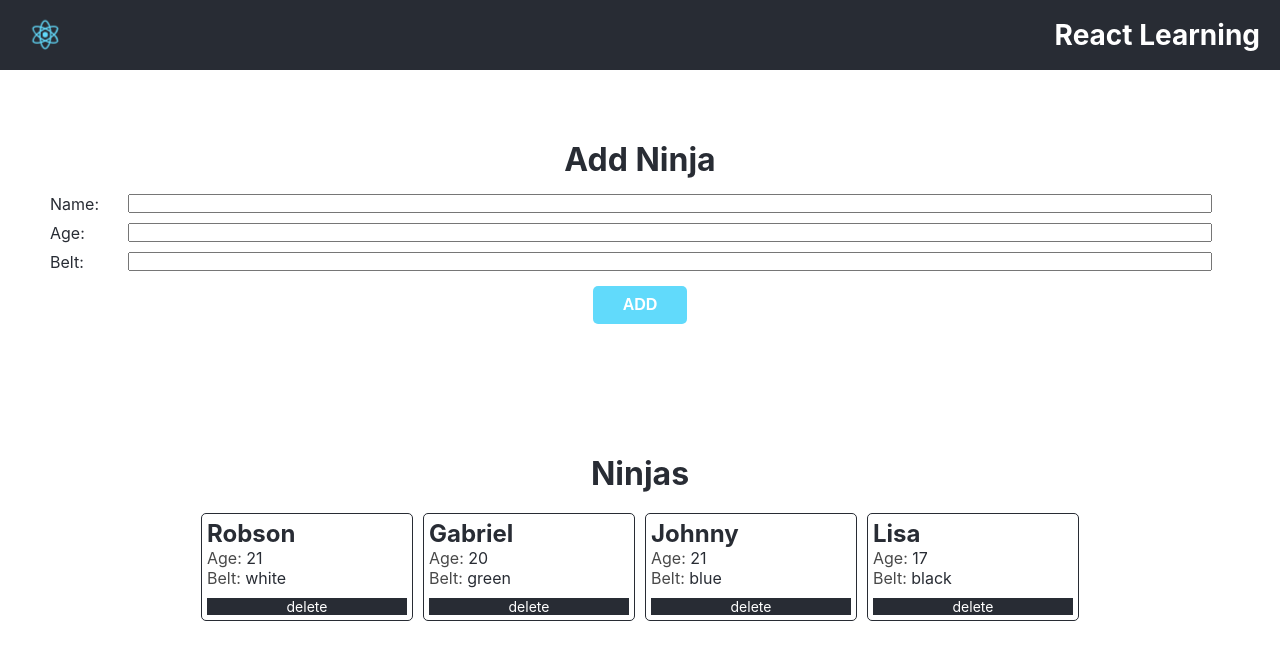
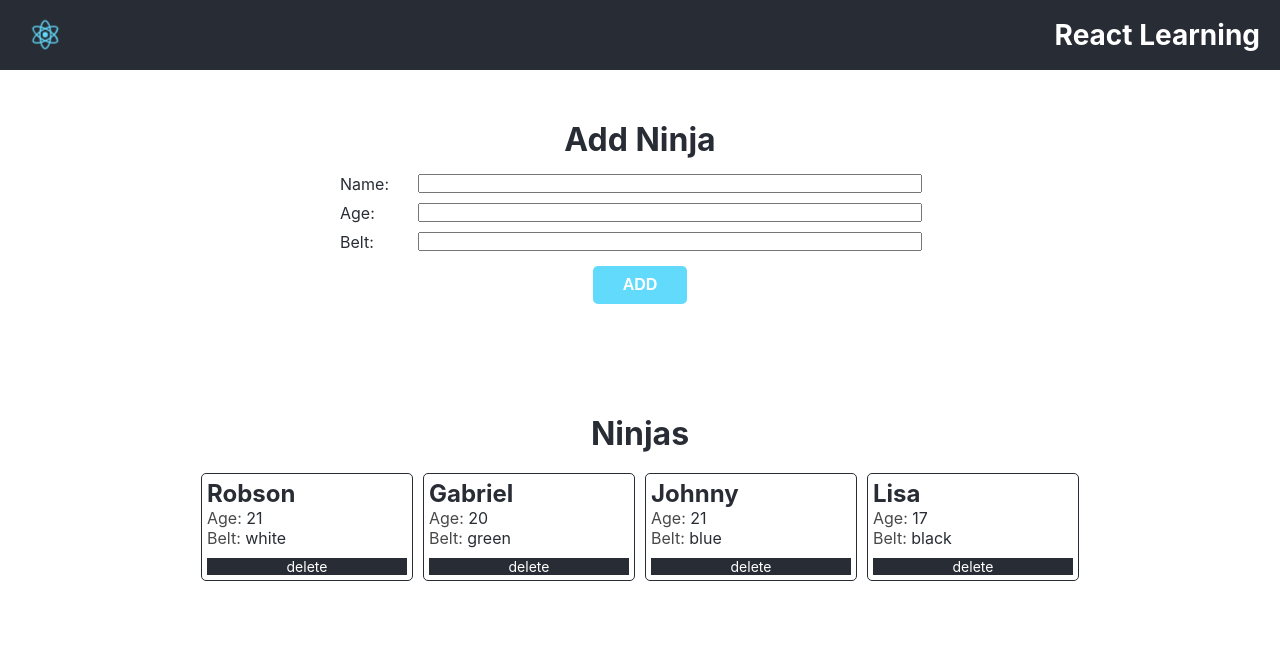
Before and after one commit to rob-ec/react-redux-learning, a React (Create React App) app: page / in a window 1280 px wide. Shown: the top 660 px of the page. Built offline with nearby package versions, Linux system fonts and the light colour scheme.

Commit message:
Polishing interface and cleaning code

```diff
--- a/src/AddNinja.css
+++ b/src/AddNinja.css
@@ -1,5 +1,6 @@
 .add-ninja {
     display   : flex;
+    max-width: 600px;
     flex-basis: 100%;
     flex-wrap : wrap;
 
@@ -10,7 +11,7 @@
 
     padding: 50px;
 
-    margin-top: 20px;
+    margin: auto;
 }
 
 .add-ninja header {
--- a/src/App.css
+++ b/src/App.css
@@ -3,6 +3,9 @@
   --color-B: #282c34;
 }
 
+/**
+* APP
+*/
 .App {
   display  : flex;
   flex-wrap: wrap;
@@ -50,17 +53,6 @@
   justify-self: flex-end;
 }
 
-@media(max-width: 800px) {
-  .ninja {
-    flex-basis: 40%;
-  }
-
-  .add-ninja input {
-    margin    : 5px auto;
-    flex-basis: calc(100% - 100px);
-  }
-}
-
 button {
 
   font-size     : 1em;
@@ -76,3 +68,14 @@ button {
   padding: 10px 30px;
   margin : 10px auto;
 }
+
+@media(max-width: 800px) {
+  .ninja {
+    flex-basis: 40%;
+  }
+
+  .add-ninja input {
+    margin    : 5px auto;
+    flex-basis: calc(100% - 100px);
+  }
+}
--- a/src/App.js
+++ b/src/App.js
@@ -47,10 +47,12 @@ class App extends Component {
       <div className="App">
         <header className="App-header">
           <img src={logo} className="App-logo" alt="logo" />
+
           <div className="App-Title">
             <h1>React Learning</h1>
           </div>
         </header>
+
         <AddNinja addNinja={this.addNinja} />
         <Ninjas ninjas={this.state.ninjas} deleteNinja={this.deleteNinja} />
       </div>
--- a/src/Ninjas.css
+++ b/src/Ninjas.css
@@ -1,5 +1,5 @@
 /**
-* Ninja Component
+* Ninja
 */
 .ninja {
     flex-basis: 200px;
@@ -48,8 +48,6 @@
     color: var(--color-B);
 
     padding: 50px;
-
-    margin-top: 20px;
 }
 
 .ninja-list header {
--- a/src/Ninjas.js
+++ b/src/Ninjas.js
@@ -4,8 +4,6 @@ import './Ninjas.css';
 const Ninjas = ({ ninjas, deleteNinja }) => {
 
     const ninjaList = ninjas.map(ninja => {
-        //if (ninja.age <= 20)
-        //    return null;
 
         return (
             <article className='ninja' key={ninja.id}>
```
Also changed, not shown: src/AddNinja.js (+15 -4 lines).
